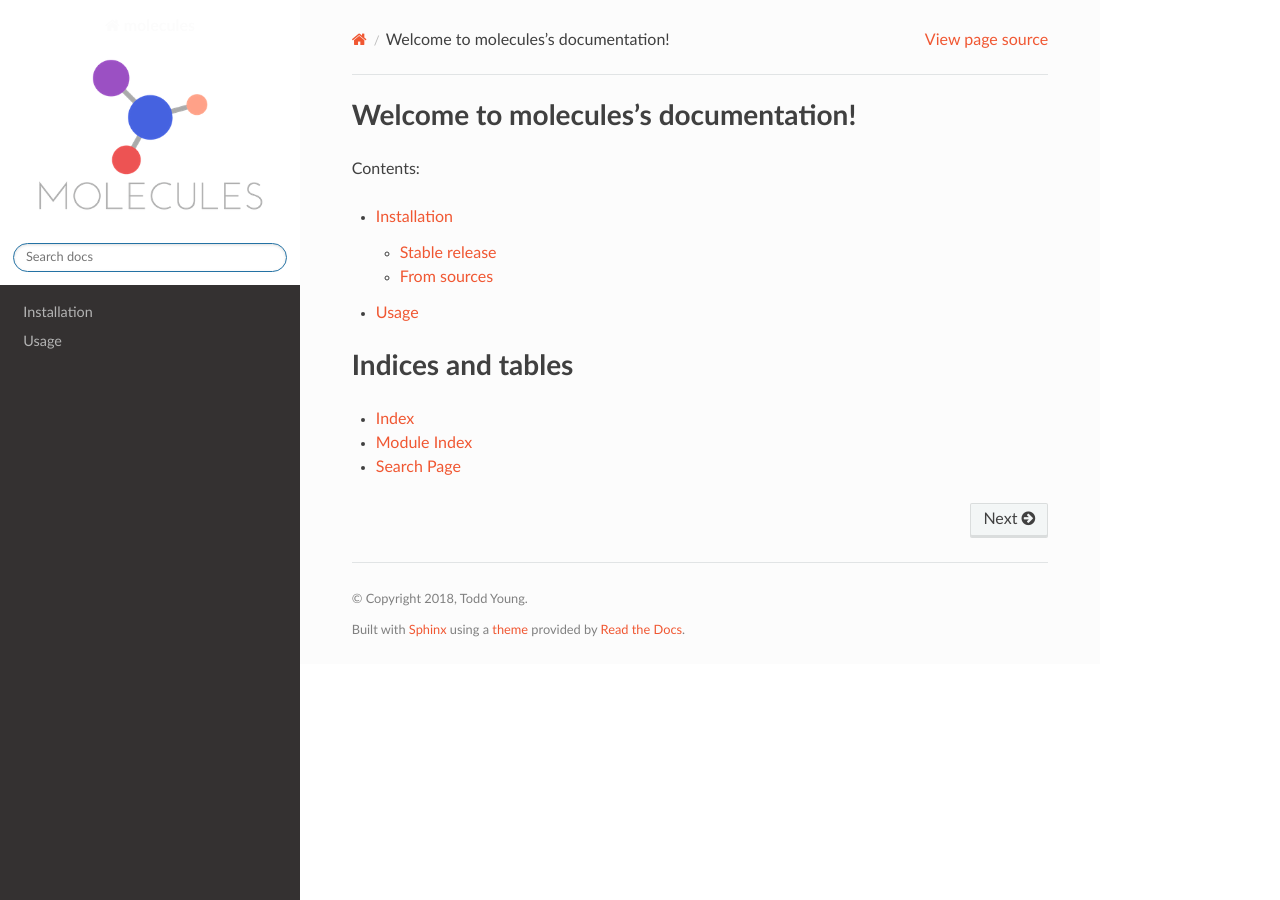
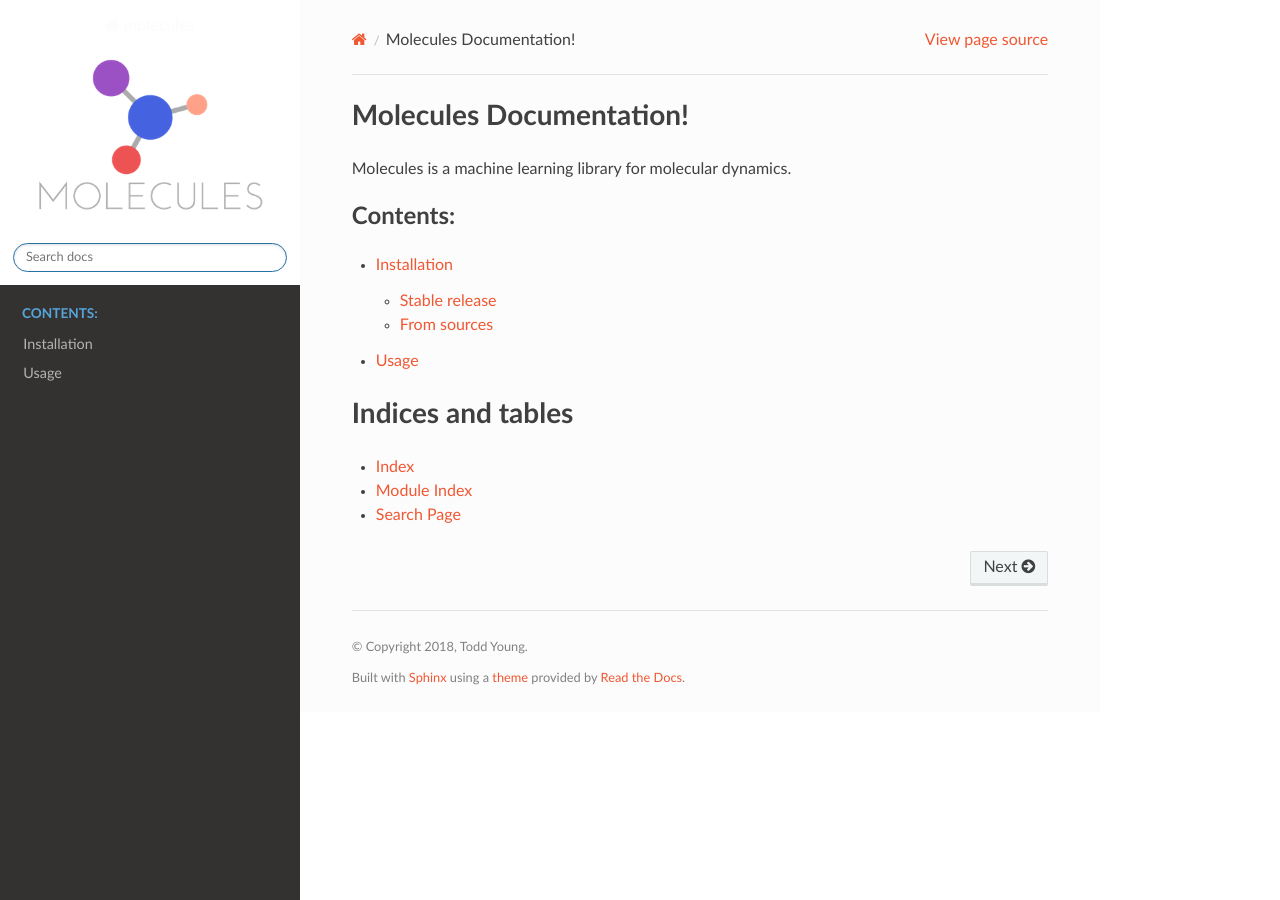
Before and after one commit to yngtodd/molecules-deprecated, a Sphinx documentation site: the page built from docs/source/index.rst, in a window 1280 px wide. Built offline with Sphinx 7.4.7 and the Read the Docs theme 2.0.0, drawn with Linux system fonts in a browser that asks for light colours; pages that are not in the unit, such as notebooks, are missing from menus.

Commit message:
:pencil: docs

```diff
--- a/docs/source/index.rst
+++ b/docs/source/index.rst
@@ -1,10 +1,11 @@
-Welcome to molecules's documentation!
+Molecules Documentation!
 ======================================
 
-Contents:
+Molecules is a machine learning library for molecular dynamics.
 
 .. toctree::
    :maxdepth: 2
+   :caption: Contents:
 
    readme
    installation
```
